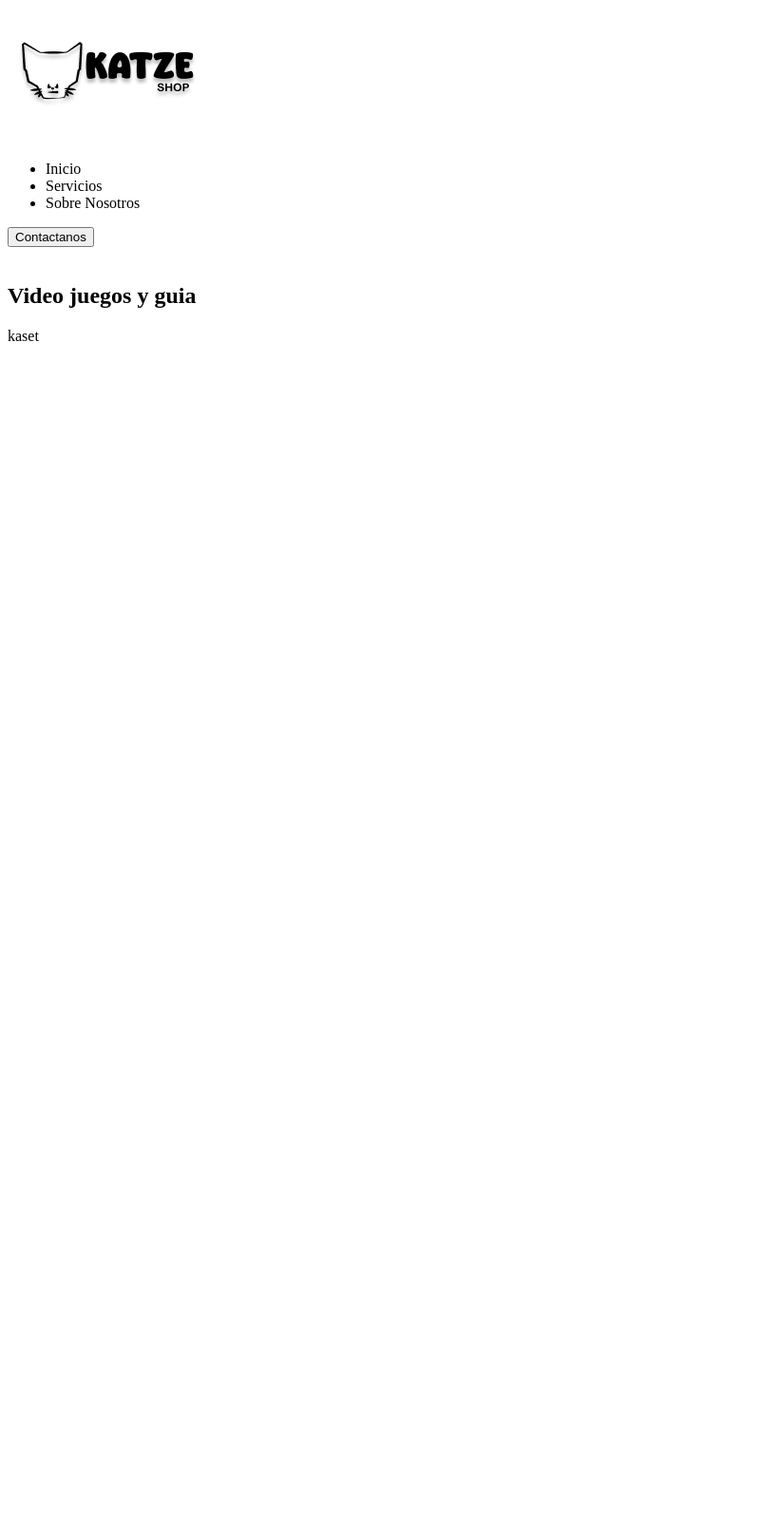
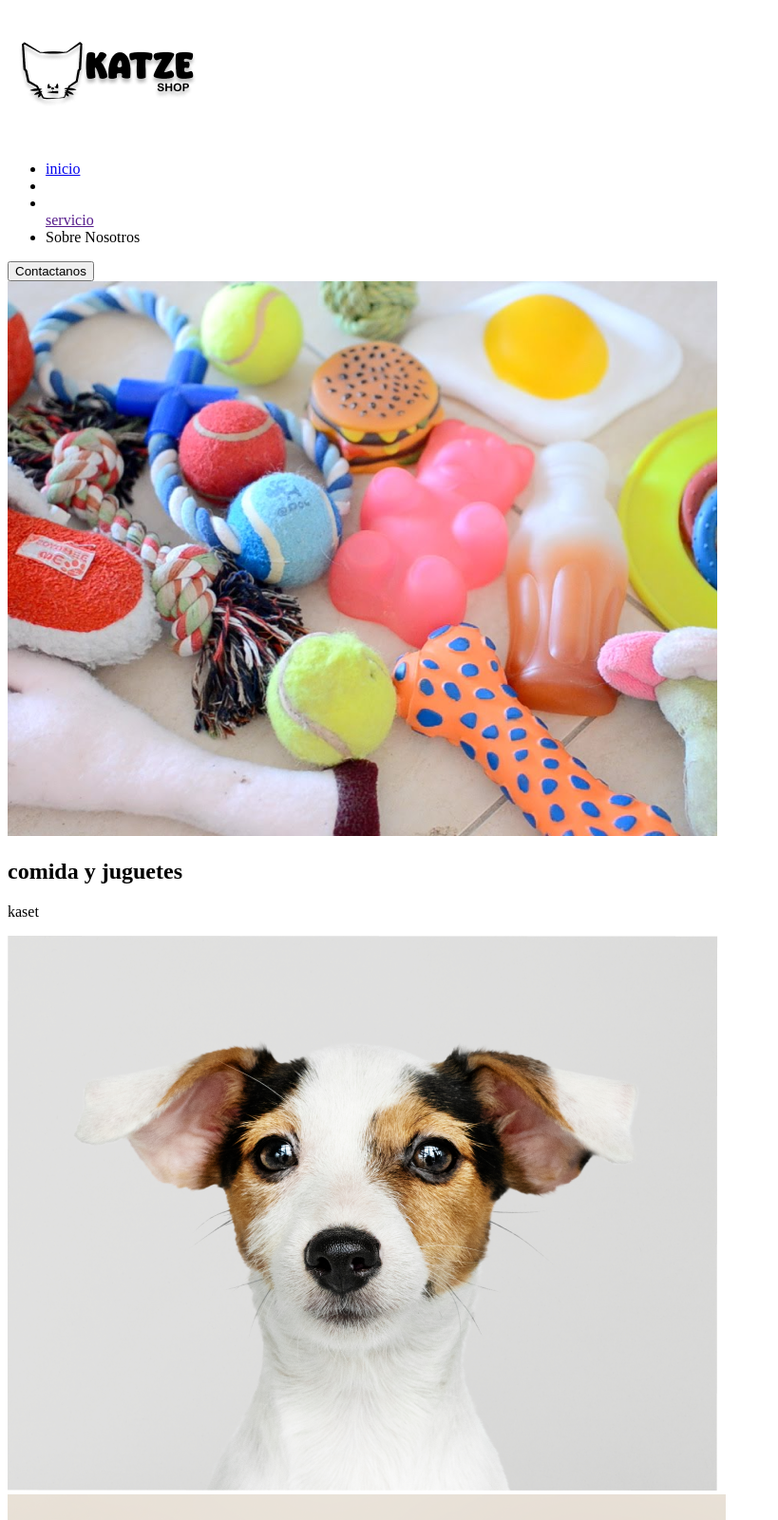
Before and after one commit to j2rincon/clase-maquetacion, a plain HTML site: page index.html in a window 1280 px wide. Shown: the top 1600 px of the page at 95% size, without its empty margins (0-819 px from the left). Before the commit the page ends 800 px from the top, so only its background shows below. Drawn offline with Linux system fonts and the light colour scheme.

Commit message:
agregado nuevas imagenes y archivo

```diff
--- a/index.html
+++ b/index.html
@@ -11,7 +11,7 @@
     <meta name="Keywords" content="juguetes, comida, medicina">
 
     <!-- Description -->
-    <meta name="description" content="una tienda especialisada en la vida de tu mascota">
+    <meta name="description" content="una tienda especializada en la vida de tu mascota">
 
     <!-- Author -->
     <meta name="author" content="Leonardo Torrealba">
@@ -27,6 +27,8 @@
 
     <!-- title -->
     <title>MI PAGINA</title>
+    <link rel="stylesheet" href="style.css">
+
 
     <!-- Link Icon -->
     <link rel="icon" href="/logo.png">
@@ -37,8 +39,18 @@
         <nav>
             <img src="/logo.png" alt="perrito mascota que representa visulmente la tienda">
             <ul>
-                <li>Inicio</li>
-                <li>Servicios</li>
+                <li>
+                    <a href="/">inicio</a>
+                </li>
+                <li>
+                    <a href="pagina.html"></a>
+                </li>
+                <li>
+
+                </li>
+                    <a href="">servicio</a>
+                    <a href=""></a>
+                </li>
                 <li>Sobre Nosotros</li>
             </ul>
             <button>Contactanos</button>
@@ -47,9 +59,13 @@
     </header>
     <main>
         <section>
-        <img src="" alt="">
-            <h1>Video juegos y guia</h1>
+        <img src="/maxresdefault 1.png" alt="">
+            <h1>comida y juguetes</h1>
             <p>kaset</p>
+        </section>
+          <img src="/74008 1.png" alt="perrito ">
+          <img src="/E_Senior-Pet-Food_Jan-2020_01_1_2000x 1.png" alt="">
+          <img src="/elegir_buen_veterinario_p 1.png" alt="medico">
         </section>
     </main>
 </body>
```
Also changed, not shown: pagina.html (added, +32 -0 lines), 74008 1.png (added), E_Senior-Pet-Food_Jan-2020_01_1_2000x 1.png (added), elegir_buen_veterinario_p 1.png (added), maxresdefault 1.png (added), 1 other file.
